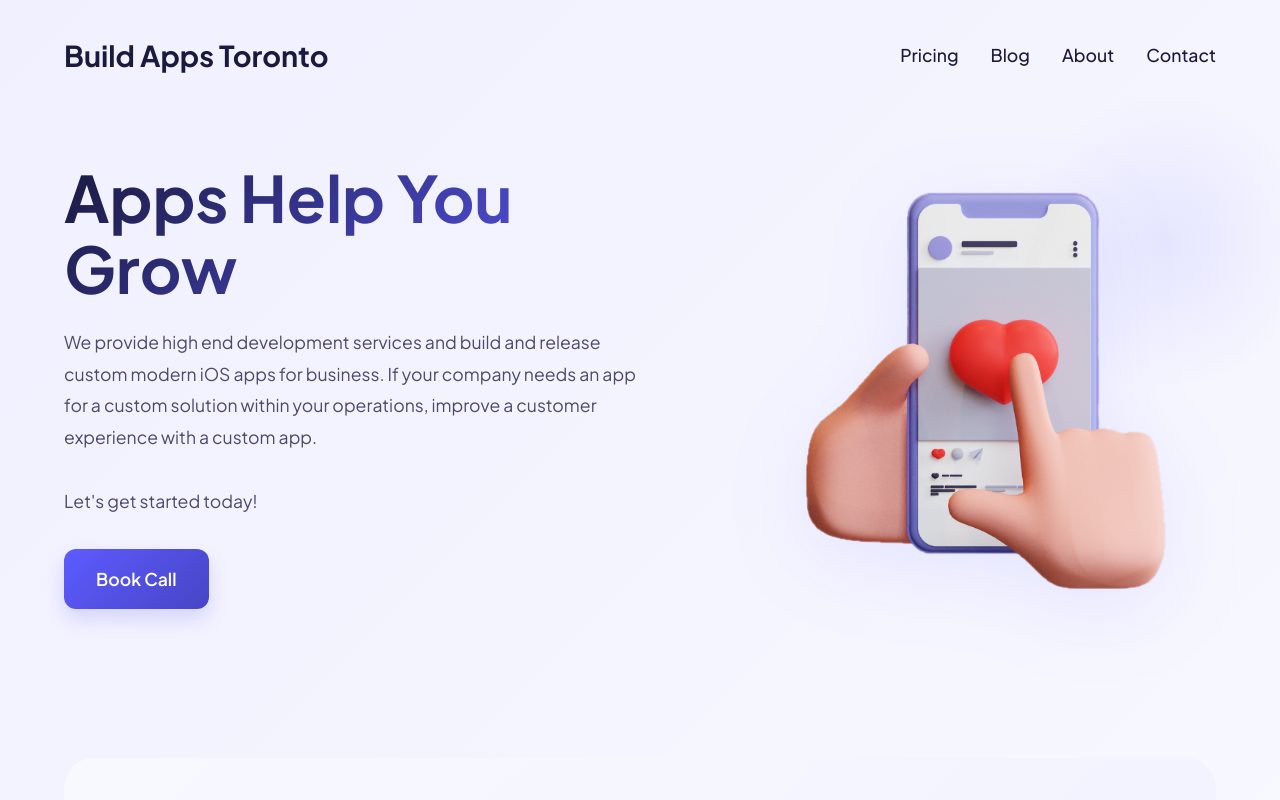
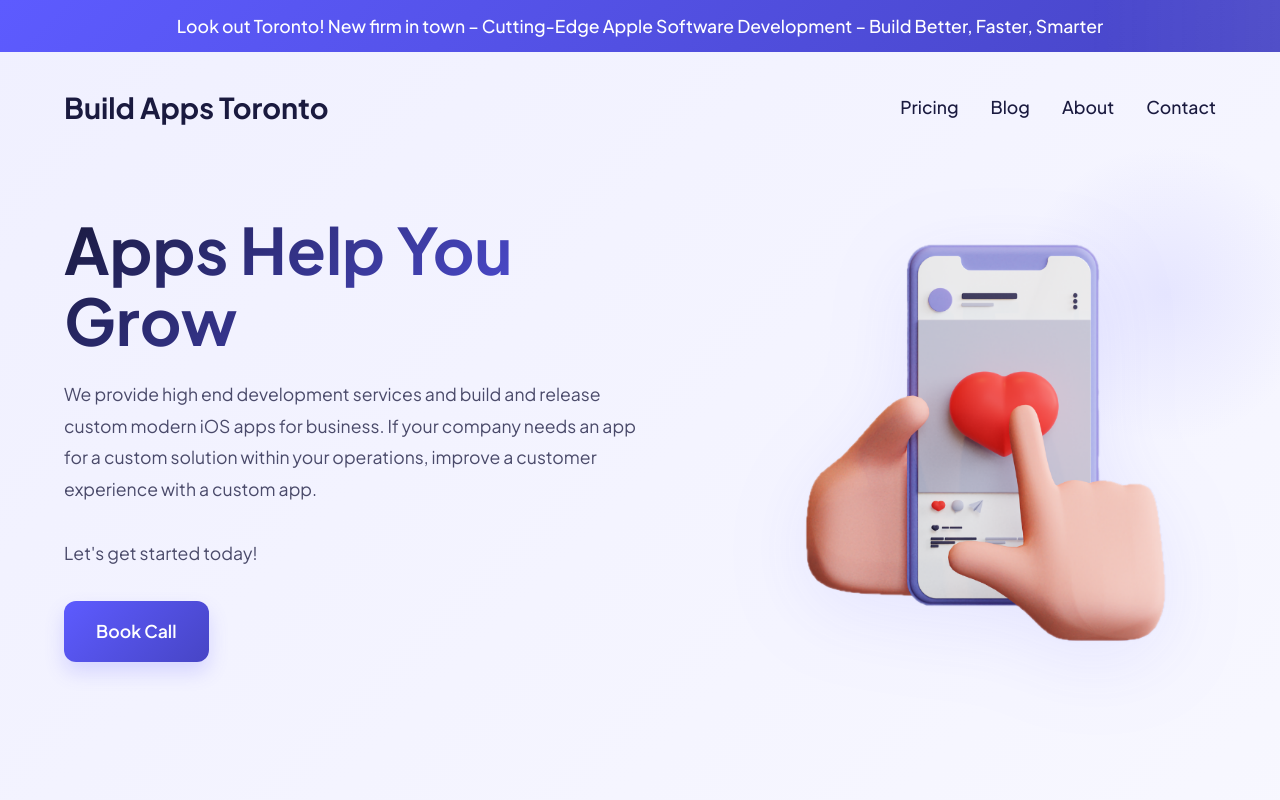
Before and after one commit to CHris23132/buildappstoronto, a plain HTML site: page index.html in a window 1280 px wide. Shown: the top 800 px of the page. Drawn offline with Linux system fonts and the light colour scheme.

Commit message:
bannercopy

```diff
--- a/index.html
+++ b/index.html
@@ -13,6 +13,54 @@
       margin: 0;
       padding: 0;
       box-sizing: border-box;
+    }
+
+    /* Top Banner */
+    .top-banner {
+      background: linear-gradient(135deg, #5d5bff 0%, #4745c5 100%);
+      color: white;
+      text-align: center;
+      padding: 0.75rem 1rem;
+      font-weight: 500;
+      position: relative;
+      overflow: hidden;
+      font-size: 1.1rem;
+      animation: bannerSlide 0.5s ease-out;
+    }
+
+    .top-banner::before {
+      content: '';
+      position: absolute;
+      top: 0;
+      left: 0;
+      width: 100%;
+      height: 100%;
+      background: linear-gradient(90deg, transparent, rgba(255, 255, 255, 0.2), transparent);
+      transform: translateX(-100%);
+      animation: shimmer 3s infinite;
+    }
+
+    @keyframes bannerSlide {
+      from {
+        transform: translateY(-100%);
+      }
+      to {
+        transform: translateY(0);
+      }
+    }
+
+    @keyframes shimmer {
+      100% {
+        transform: translateX(100%);
+      }
+    }
+
+    @media (max-width: 768px) {
+      .top-banner {
+        font-size: 0.9rem;
+        padding: 0.5rem 1rem;
+        line-height: 1.4;
+      }
     }
 
     body {
@@ -312,6 +360,10 @@
   </style>
 </head>
 <body>
+  <div class="top-banner">
+    Look out Toronto! New firm in town – Cutting-Edge Apple Software Development – Build Better, Faster, Smarter
+  </div>
+
   <header>
     <div class="logo">
       <h2>Build Apps Toronto</h2>
```
